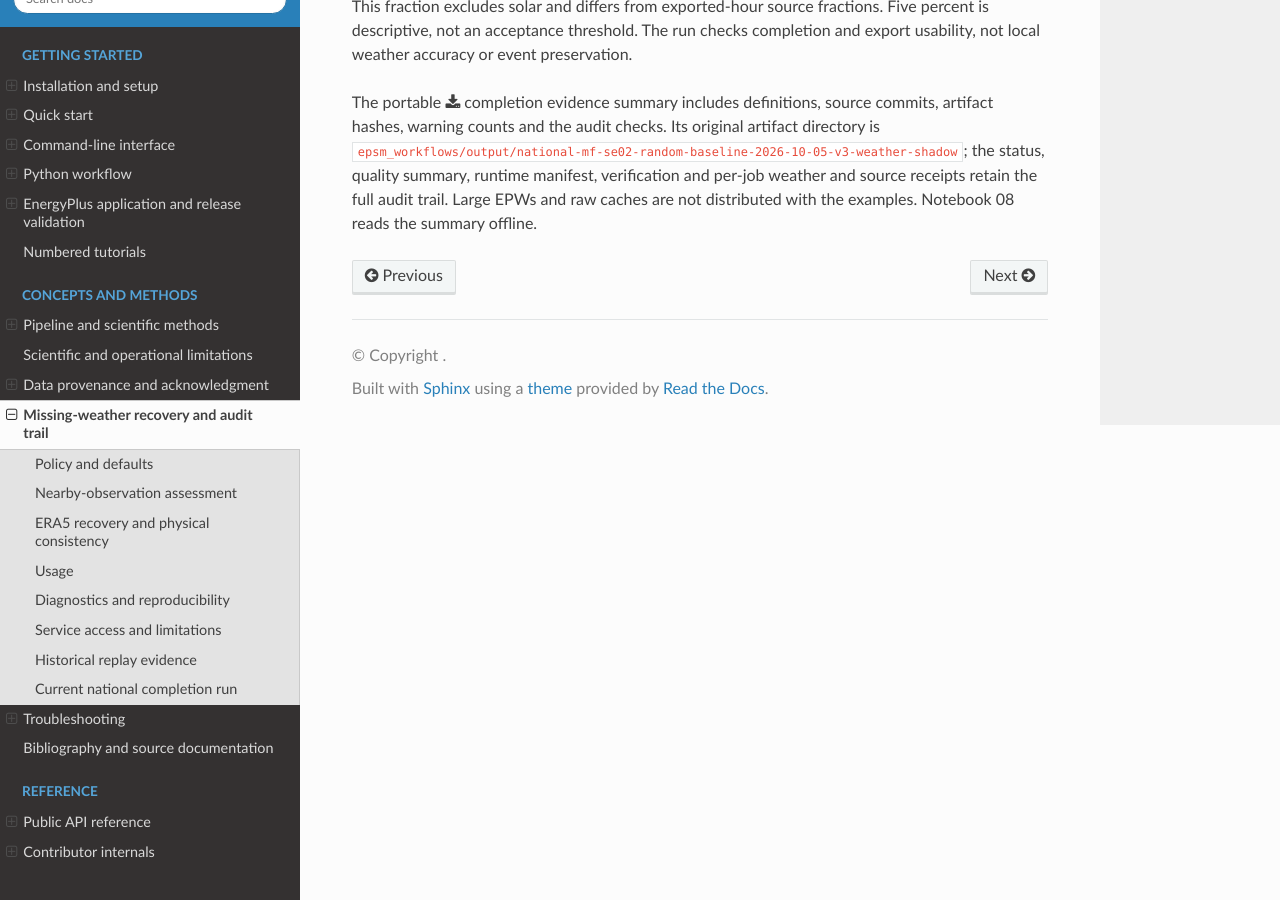
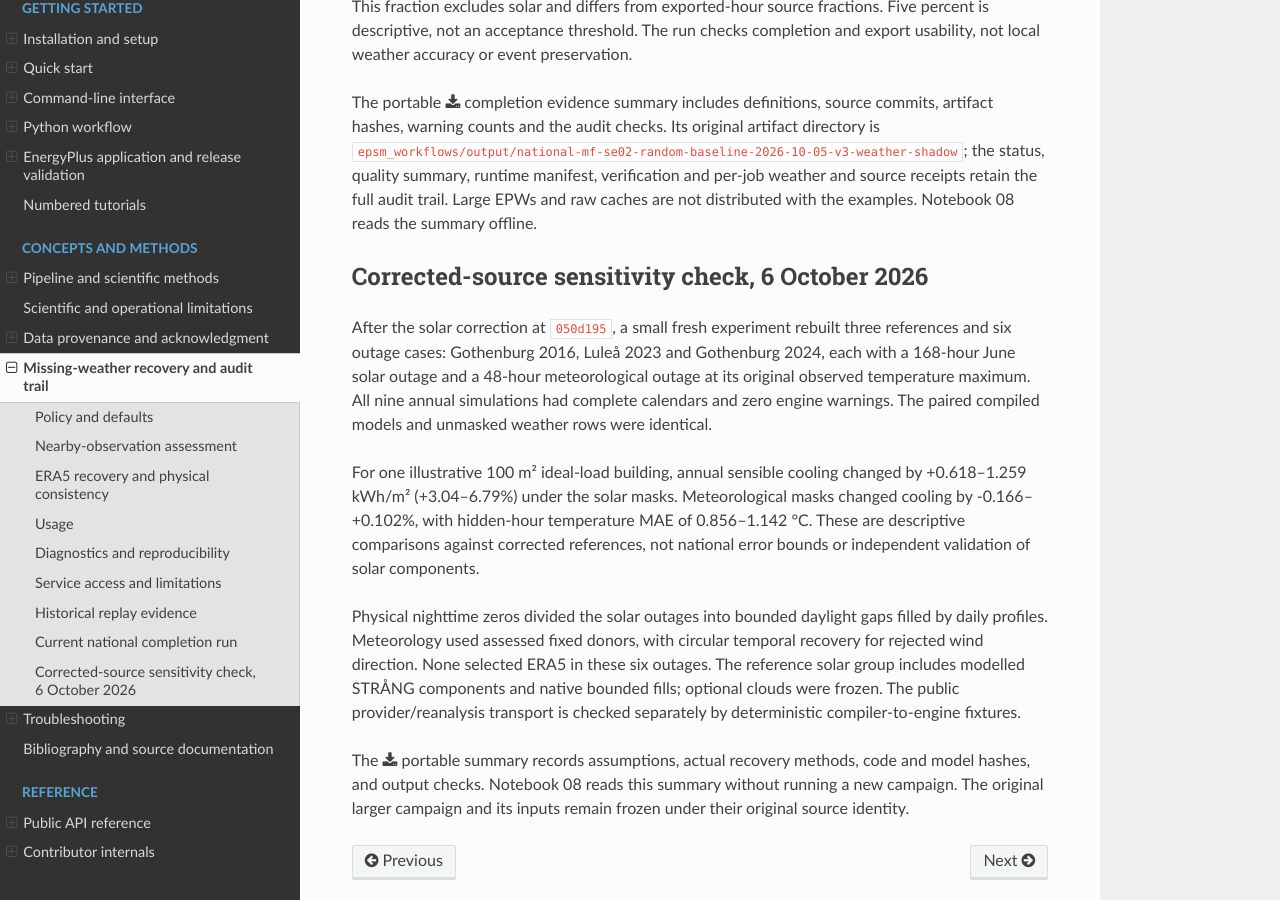
Before and after one commit to SB-Chalmers/smhi2epw, a Sphinx documentation site: the page built from docs/weather_recovery.rst, in a window 1280 px wide and 900 px high, scrolled down 6876 px. Built offline with Sphinx 7.4.7 and the Read the Docs theme 3.1.0, drawn with Linux system fonts in a browser that asks for light colours; pages that are not in the unit, such as notebooks, are missing from menus.

Commit message:
docs: record corrected-source sensitivity and consumer limitations

```diff
--- a/docs/weather_recovery.rst
+++ b/docs/weather_recovery.rst
@@ -338,3 +338,32 @@ artifact directory is
 the status, quality summary, runtime manifest, verification and per-job weather
 and source receipts retain the full audit trail. Large EPWs and raw caches are
 not distributed with the examples. Notebook 08 reads the summary offline.
+
+Corrected-source sensitivity check, 6 October 2026
+--------------------------------------------------
+
+After the solar correction at ``050d195``, a small fresh experiment rebuilt
+three references and six outage cases: Gothenburg 2016, Luleå 2023 and Gothenburg
+2024, each with a 168-hour June solar outage and a 48-hour meteorological outage
+at its original observed temperature maximum. All nine annual simulations had
+complete calendars and zero engine warnings. The paired compiled models and
+unmasked weather rows were identical.
+
+For one illustrative 100 m² ideal-load building, annual sensible cooling changed
+by +0.618--1.259 kWh/m² (+3.04--6.79%) under the solar masks. Meteorological masks
+changed cooling by -0.166--+0.102%, with hidden-hour temperature MAE of
+0.856--1.142 °C. These are descriptive comparisons against corrected references,
+not national error bounds or independent validation of solar components.
+
+Physical nighttime zeros divided the solar outages into bounded daylight gaps
+filled by daily profiles. Meteorology used assessed fixed donors, with circular
+temporal recovery for rejected wind direction. None selected ERA5 in these six
+outages. The reference solar group includes modelled STRÅNG components and native
+bounded fills; optional clouds were frozen. The public provider/reanalysis
+transport is checked separately by deterministic compiler-to-engine fixtures.
+
+The :download:`portable summary <../examples/data/solar_validation_2026-10-06.json>`
+records assumptions, actual recovery methods, code and model hashes, and output
+checks. Notebook 08 reads this summary without running a new campaign. The
+original larger campaign and its inputs remain frozen under their original
+source identity.
```
Also changed, not shown: README.md (+28 -0 lines), docs/energyplus.rst (+15 -1 lines), examples/README.md, 3 other files.
